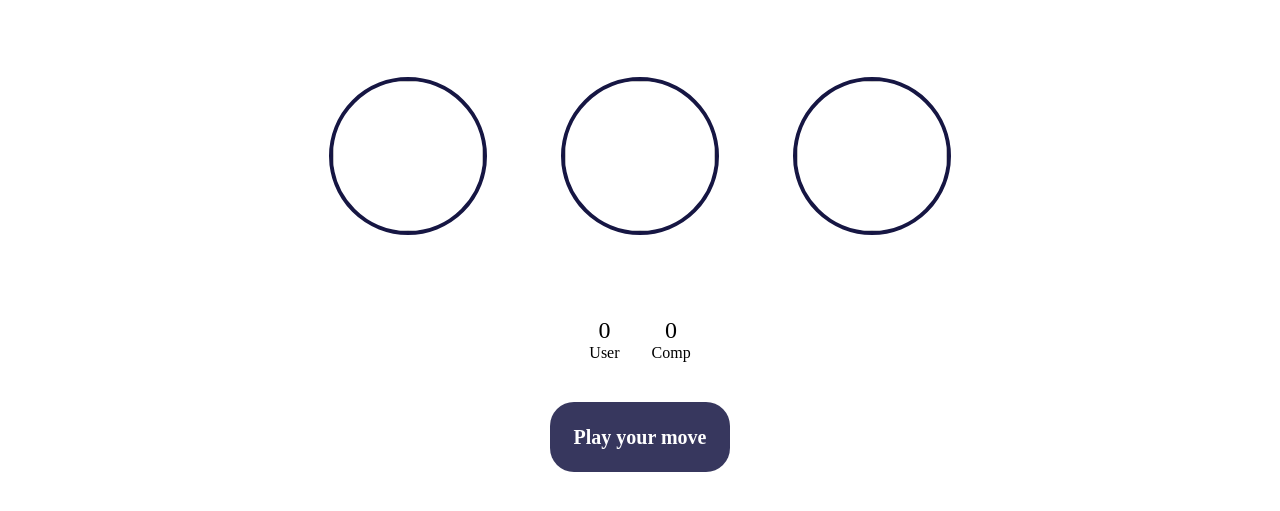
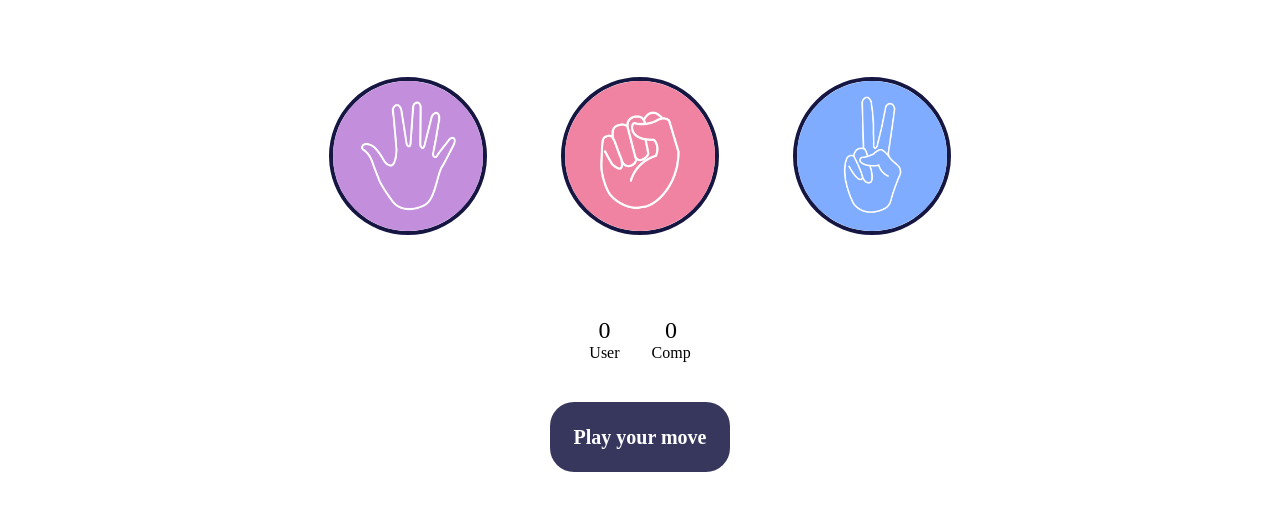
Before and after one commit to aryan21231212/rock_paper_scissors_game, a plain HTML site: page index.html in a window 1280 px wide. Shown: the part 83-594 px from the top of the page. Drawn offline with Linux system fonts and the light colour scheme.

Commit message:
change made

```diff
--- a/index.html
+++ b/index.html
@@ -13,13 +13,13 @@
 
     <div class="choices">
         <div class="choice" id="paper">
-            <img src="paper.png">
+            <img src="images/paper.png">
         </div>
         <div class="choice" id="rock">
-            <img src="rock.png">
+            <img src="images/rock.png">
         </div>
         <div class="choice" id="scissors">
-            <img src="scissors.png">
+            <img src="images/scissors.png">
         </div>
     </div>
 
```
